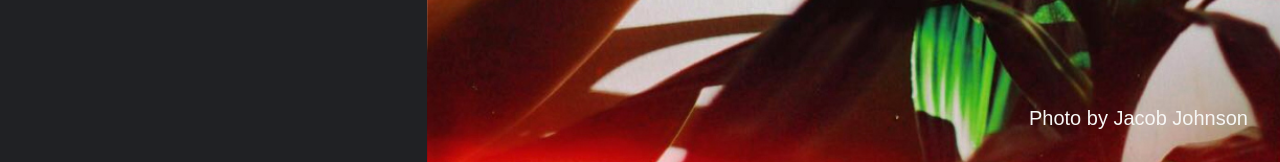
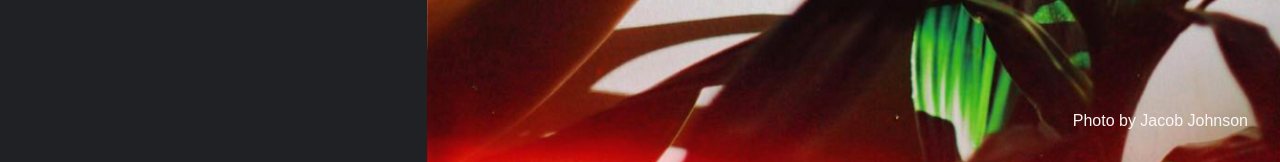
Before and after one commit to tinychime/endless-coffee, a Jekyll site: the page built from index.html, in a window 1280 px wide. Shown: the part 1638-1800 px from the top of the page. Built offline with Jekyll 4.4.1, drawn with Linux system fonts in a browser that asks for light colours; some web fonts are replaced.

Commit message:
reduced size of photo credit

```diff
--- a/index.html
+++ b/index.html
@@ -41,6 +41,6 @@ title: ""
     </div>
   </div>
   <div class="bg-endless-white w-two-thirds flex items-center justify-center relative" style="background: url({{ site.baseurl }}/images/legacy-endless-product.jpg); background-position: top; background-size: cover;">
-    <p class="absolute bottom-0 right-0 neue-haas-unica pa4 mb0 f4">Photo by Jacob Johnson</p>
+    <p class="absolute bottom-0 right-0 neue-haas-unica pa4 mb0 f5">Photo by Jacob Johnson</p>
   </div>
 </div>
```
